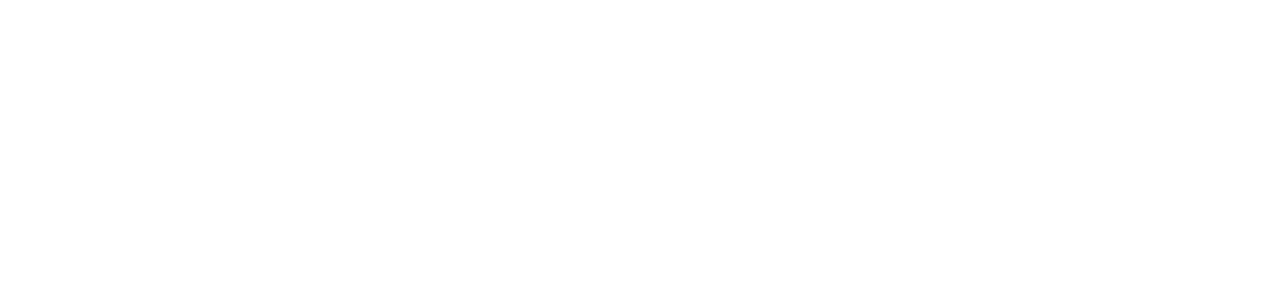
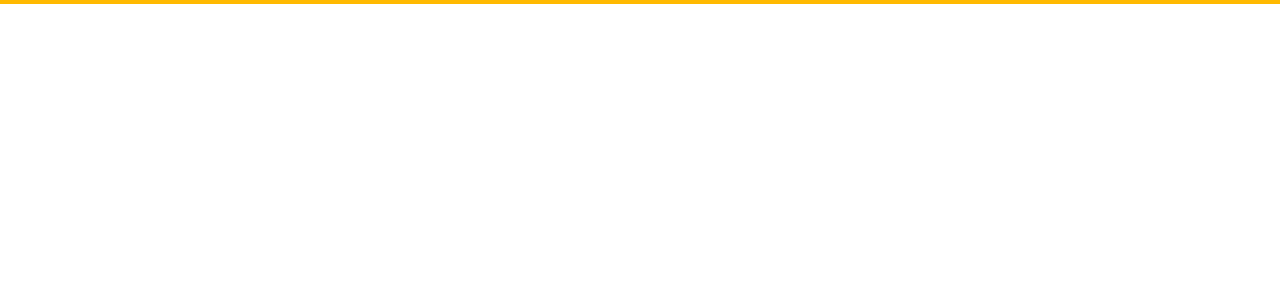
Before and after one commit to RectorDev/alpaca-image-generator, a React (Vite) app: page / in a window 1280 px wide. Shown: the top 300 px of the page. Built offline with nearby package versions, Linux system fonts and the light colour scheme.

Commit message:
initial commit

```diff
--- a/src/App.jsx
+++ b/src/App.jsx
@@ -1,12 +1,9 @@
+function App() {
+  return <>
+  <section className="border-2 border-amber-400 mx-auto my-0 max-w-[1440px]">
 
-
-function App() {
-
-  return (
-    <>
-
-    </>
-  )
+  </section>
+  </>;
 }
 
-export default App
+export default App;
--- /dev/null
+++ b/src/components/alpaca.jsx
@@ -0,0 +1,9 @@
+import React from 'react'
+
+const alpaca = () => {
+  return (
+    <div>alpaca</div>
+  )
+}
+
+export default alpaca
```
Also changed, not shown: vite.config.js (+4 -5 lines).
